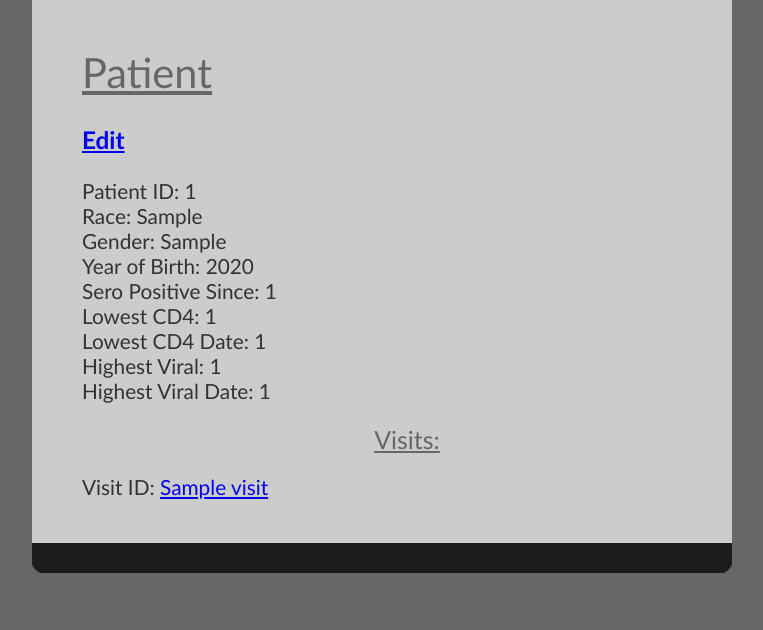
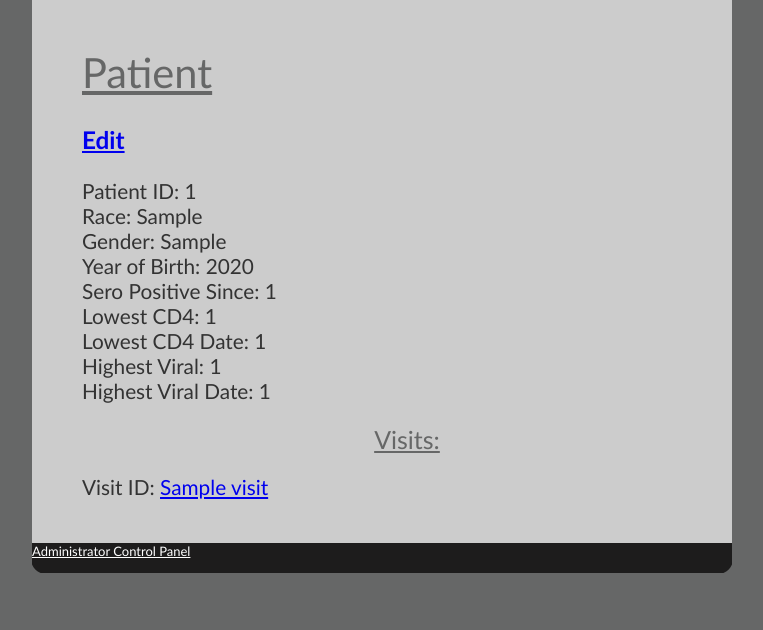
Before and after one commit to sc68cal/hivapp, a Django app: template templates/hiv/patient_detail.html in a window 1280 px wide. Shown: the part 194-824 px from the top of the page, without its empty margins (258-1021 px from the left). Run offline with Django 3.2, Linux system fonts and the light colour scheme; the template is opened without the code that fills it: values that come from a table or form of the project are taken from there, others are empty; tables that the repository leaves empty hold one stand-in row (values such as "Sample post").

Commit message:
Admin control panel link

```diff
--- a/templates/hiv/base.html
+++ b/templates/hiv/base.html
@@ -32,7 +32,6 @@
 	<li><a href="{% url django.contrib.auth.views.login %}">User Log In</a></li>
 	<li><a href="{% url django.contrib.auth.views.logout %}">User Log Out</a></li>
 	<li><a href="{% url django.contrib.auth.views.password_change %}">Change Password</a></li>
-
   </ul>
 
 </div>
@@ -47,6 +46,7 @@
 
 </div>
 <div id="footer">
+	<a href="/hivapp/admin/">Administrator Control Panel</a>
 </div>
 </body>
 </html>
```
